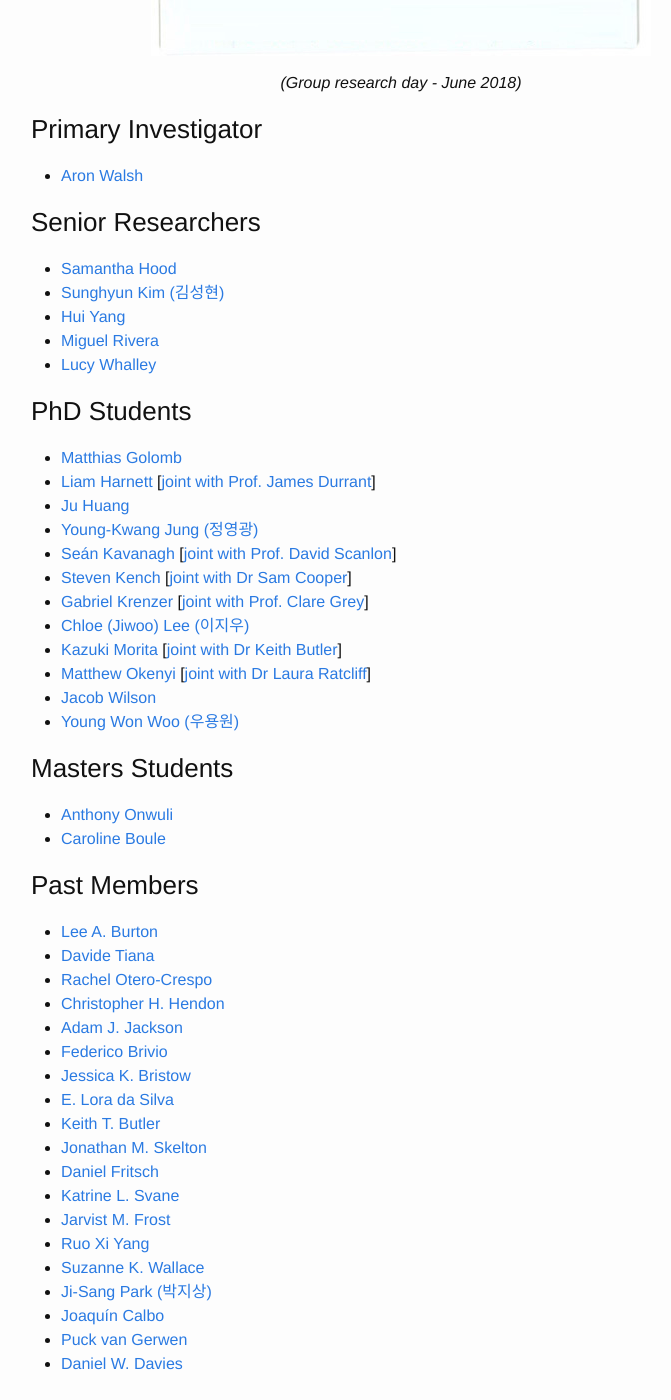
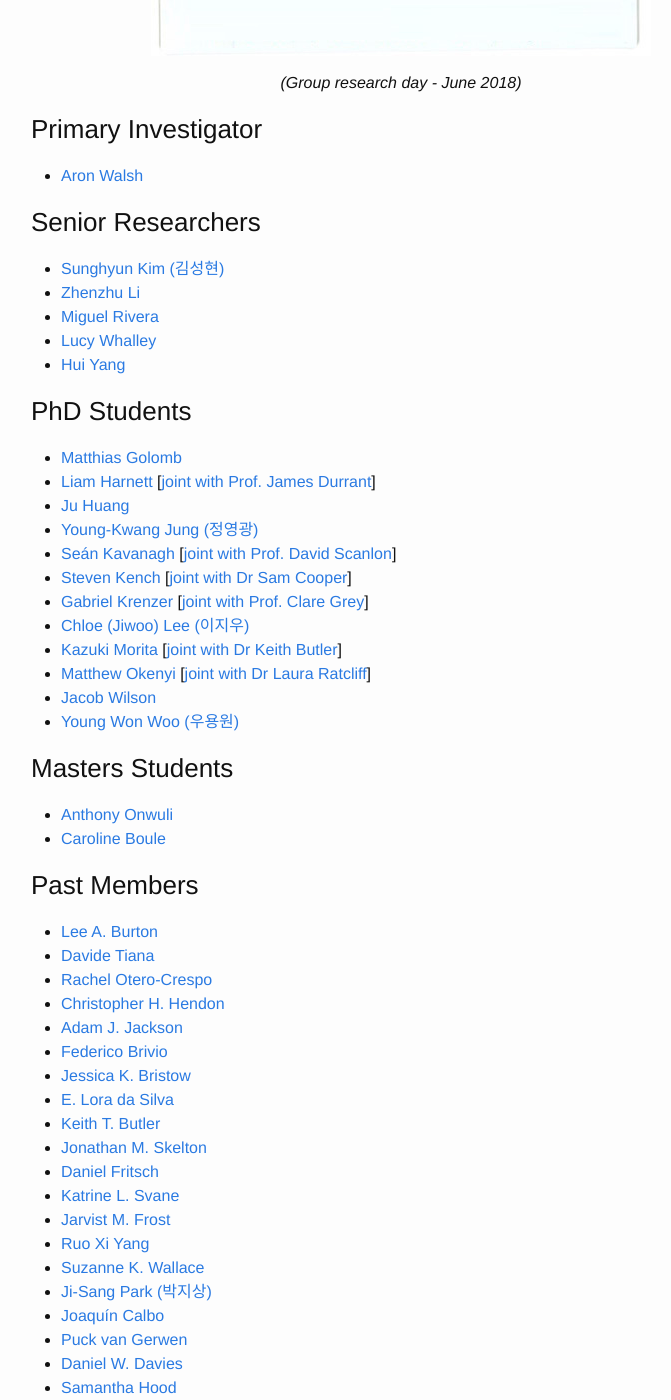
Before and after one commit to WMD-group/WMD-group.github.io, a Jekyll site: the page built from b_group.md, in a window 1280 px wide and 1400 px high, scrolled down 713 px. Shown: the whole window, without its empty margins (239-910 px from the left). Built offline with Jekyll 4.4.1, drawn with Linux system fonts in a browser that asks for light colours.

Commit message:
Update b_group.md

```diff
--- a/b_group.md
+++ b/b_group.md
@@ -18,11 +18,11 @@ metal oxides, chalcogenides, halides, and metal-organic frameworks.
 - [Aron Walsh](https://scholar.google.co.uk/citations?user=Ktvn91gAAAAJ&hl=en)
 
 ### Senior Researchers
-- [Samantha Hood](https://scholar.google.co.uk/citations?user=1I0WjV8AAAAJ&hl=en&oi=ao)
 - [Sunghyun Kim (김성현)](https://scholar.google.co.uk/citations?user=v438vEAAAAAJ&hl=en)
-- [Hui Yang](https://www.london-nano.com/our-people/%5Bfield_people_section-raw%5D/hui-yang)
+- [Zhenzhu Li](https://scholar.google.com/citations?user=zO1h0pQAAAAJ&hl=en)
 - [Miguel Rivera](https://scholar.google.co.uk/citations?user=jKqXsfAAAAAJ&hl=en)
 - [Lucy Whalley](https://scholar.google.co.uk/citations?user=NPOWlz0AAAAJ&hl=en)
+- [Hui Yang](https://www.london-nano.com/our-people/%5Bfield_people_section-raw%5D/hui-yang)
 
 ### PhD Students
 - [Matthias Golomb](https://scholar.google.co.uk/citations?hl=en&user=aVhvoHsAAAAJ)
```
Also changed, not shown: other parts of b_group.md (+1 -0 lines).
